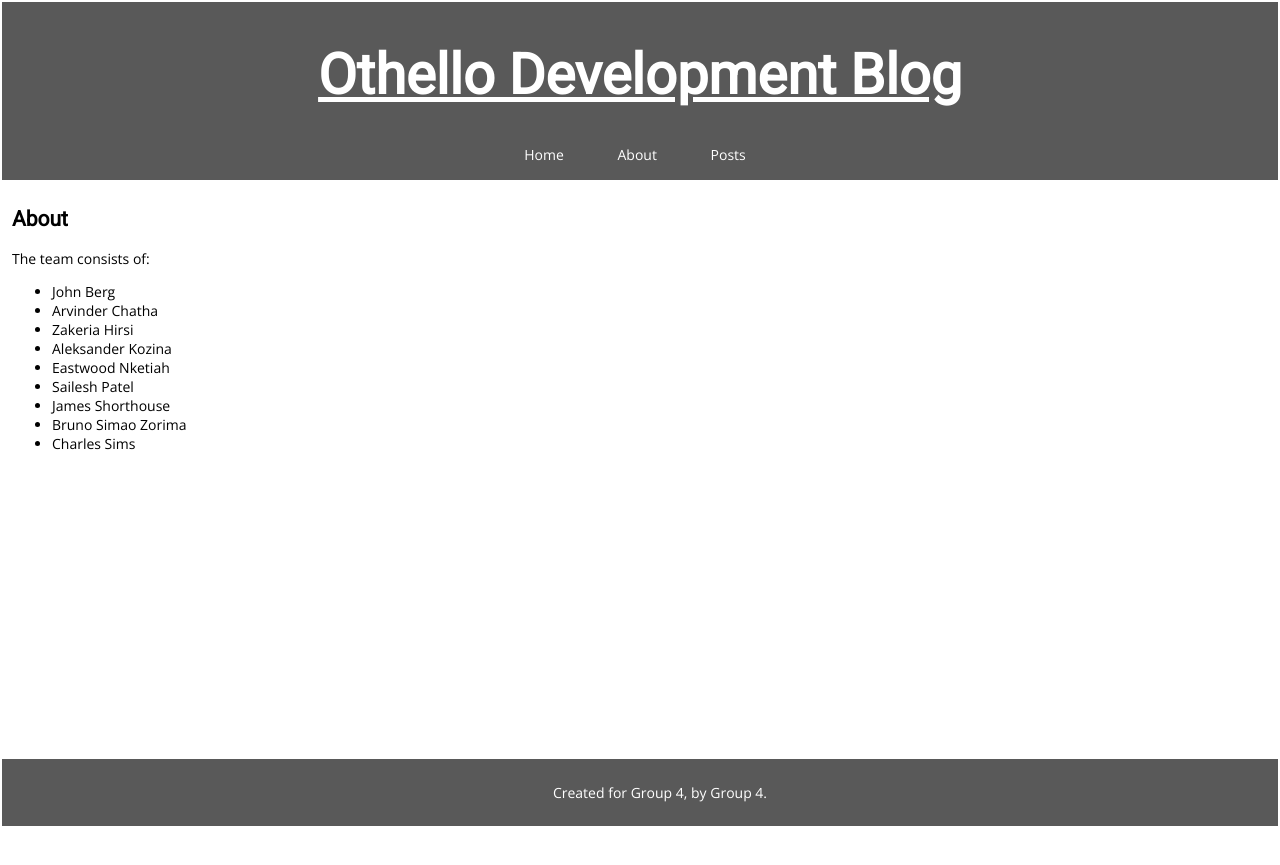
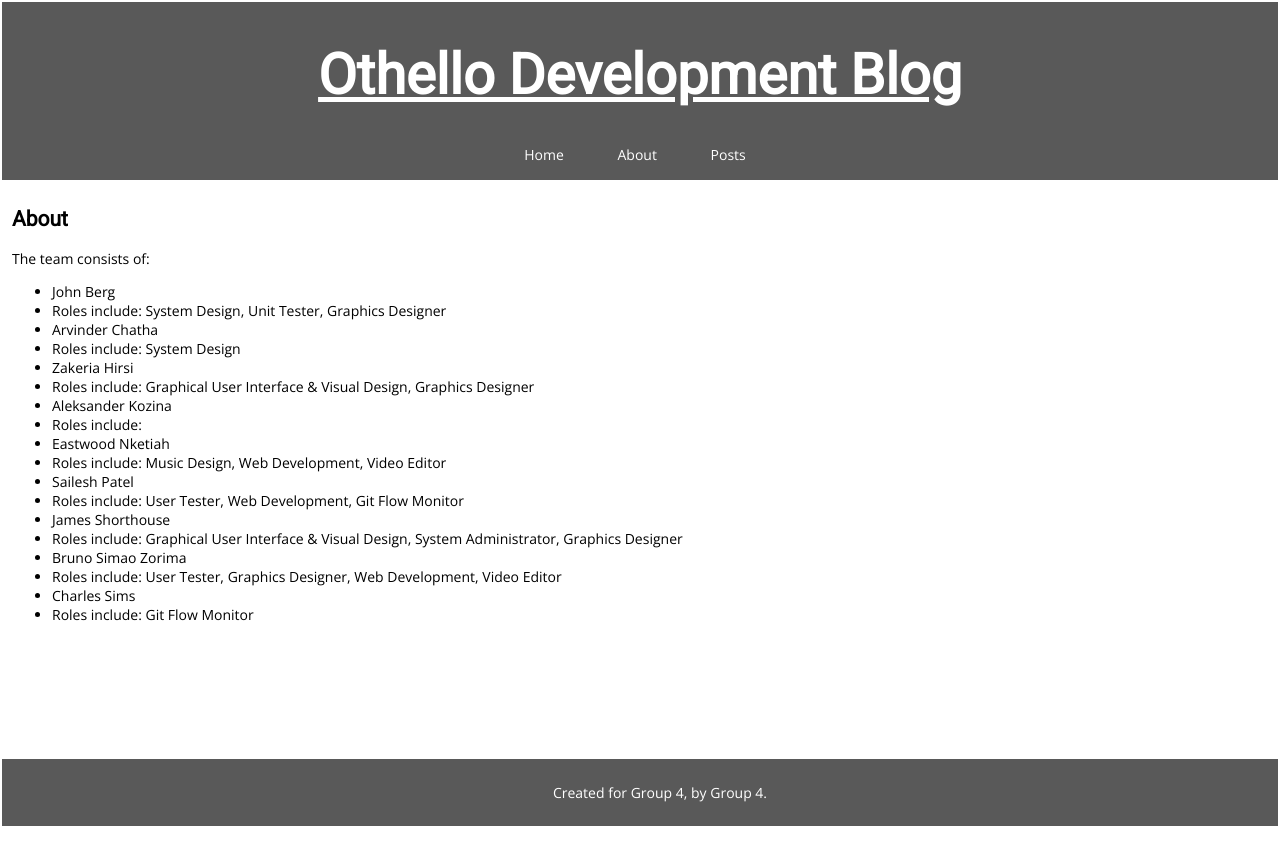
Before and after one commit to SaileshPatel/othello-website, a Jekyll site: the page built from about.html, in a window 1280 px wide. Shown: the top 865 px of the page. Built offline with Jekyll 4.4.1, drawn with Linux system fonts in a browser that asks for light colours.

Commit message:
added team roles

```diff
--- a/_config.yml
+++ b/_config.yml
@@ -21,23 +21,23 @@ url: "" # the base hostname & protocol for your site, e.g. http://example.com
 
 team:
   - name: John Berg
-    role:
+    role: System Design, Unit Tester, Graphics Designer
   - name: Arvinder Chatha
-    role:
+    role: System Design
   - name: Zakeria Hirsi
-    role:
+    role: Graphical User Interface & Visual Design, Graphics Designer
   - name: Aleksander Kozina
     role:
   - name: Eastwood Nketiah
-    role:
+    role: Music Design, Web Development, Video Editor
   - name: Sailesh Patel
-    role:
+    role: User Tester, Web Development, Git Flow Monitor
   - name: James Shorthouse
-    role:
+    role: Graphical User Interface & Visual Design, System Administrator, Graphics Designer
   - name: Bruno Simao Zorima
-    role:
+    role: User Tester, Graphics Designer, Web Development, Video Editor
   - name: Charles Sims
-    role:
+    role: Git Flow Monitor
 
 # Build settings
 sass:
--- a/about.html
+++ b/about.html
@@ -8,6 +8,9 @@ permalink: /about/
 <div id="about">
   <p>The team consists of:</p>
   <ul>
-    {% for member in site.team %}<li>{{ member.name }}</li>{% endfor %}
+    {% for member in site.team %}
+      <li>{{ member.name }}</li>
+      <li>Roles include: {{ member.role }}</li>
+    {% endfor %}
   </ul>
 </div>
```
